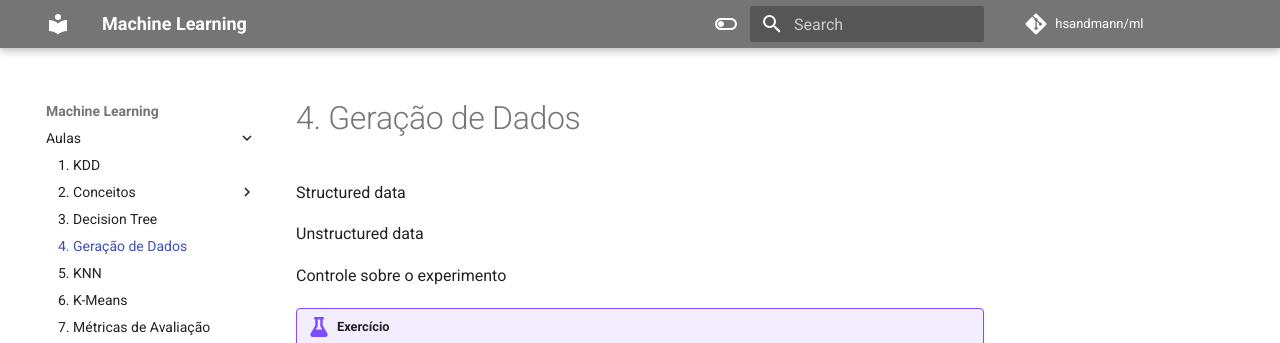
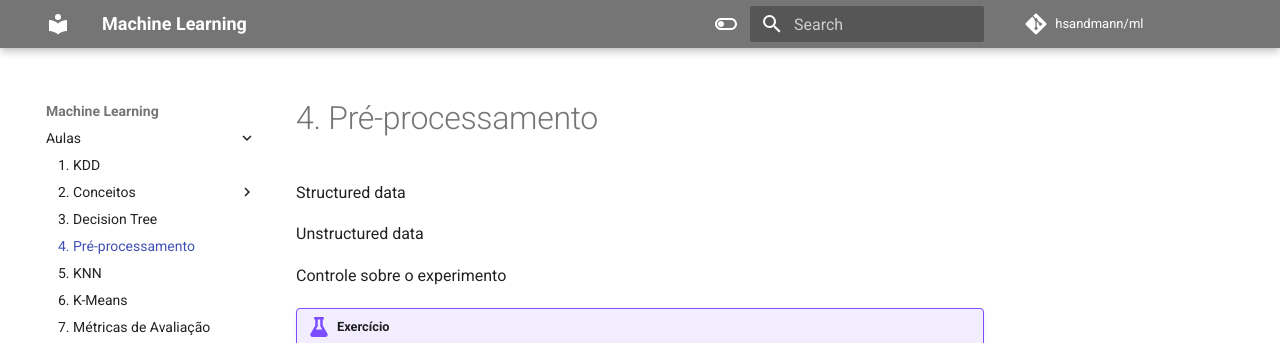
Before and after one commit to hsandmann/ml, an MkDocs documentation site: the page built from docs/classroom/pre_processing/pre_processing.md, in a window 1280 px wide. Shown: the top 343 px of the page. Built offline with MkDocs 1.6.1 and Material for MkDocs 9.7.7, drawn with Linux system fonts in a browser that asks for light colours; comment, search, counter and statistics services are not loaded.

Commit message:
pre-processing

```diff
--- a/mkdocs.yml
+++ b/mkdocs.yml
@@ -143,7 +143,7 @@ nav:
       - 2.2. Dados: ./classroom/concepts/data.md
       - 2.3. Exercício: ./classroom/concepts/exercise.md
     - 3. Decision Tree: ./classroom/decision_tree/decision_tree.md
-    - 4. Geração de Dados: ./classroom/data_generation/geracao_dados.md
+    - 4. Pré-processamento: ./classroom/pre_processing/pre_processing.md
     - 5. KNN: ./classroom/knn/knn.md
     - 6. K-Means: ./classroom/kmeans/kmeans.md
     - 7. Métricas de Avaliação: ./classroom/metrics/metricas.md
```
Also changed, not shown: docs/classroom/pre_processing/ok.md (renamed from docs/classroom/data_generation/ok.md), docs/classroom/pre_processing/pre_processing.md (renamed from docs/classroom/data_generation/geracao_dados.md).
